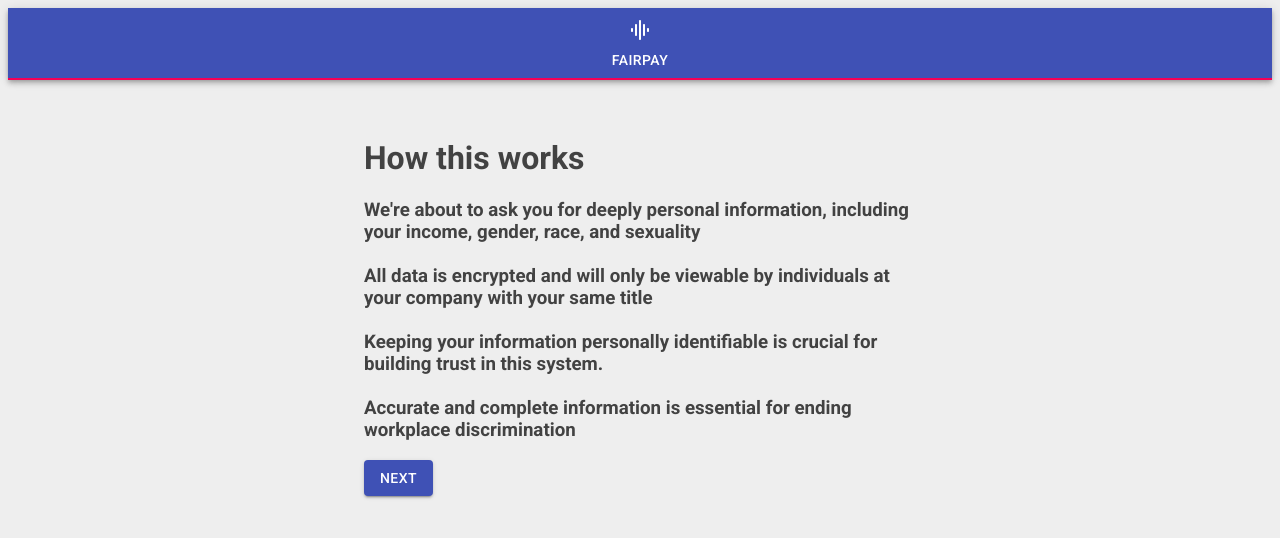
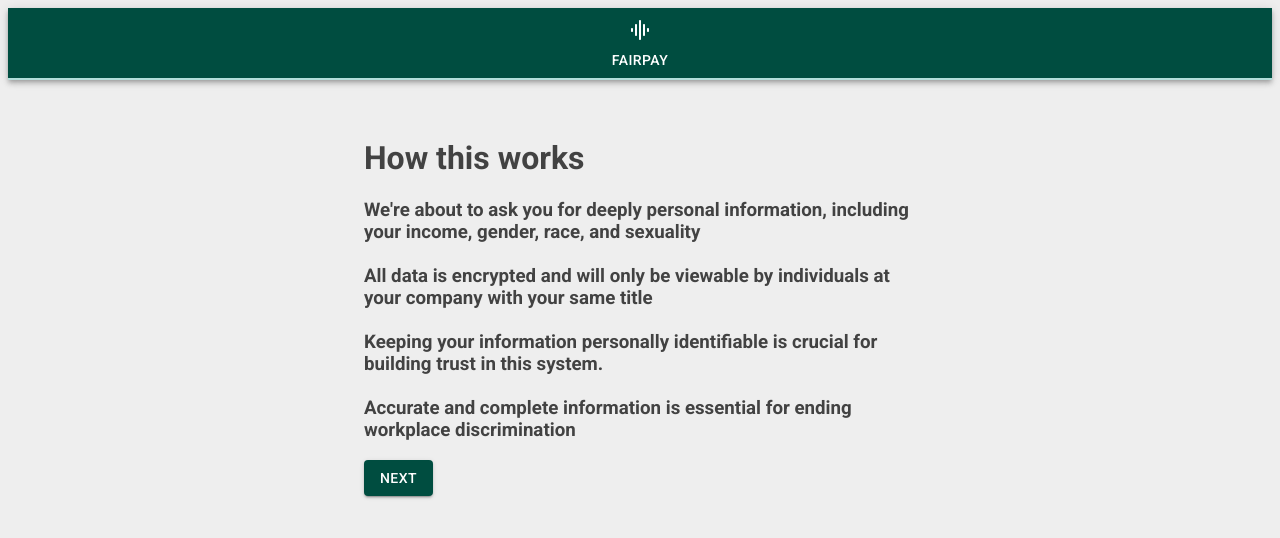
Before and after one commit to fairpayorg/fairpay, a React app: page /getstarted in a window 1280 px wide. Shown: the top 538 px of the page. Built offline with nearby package versions, Linux system fonts and the light colour scheme.

Commit message:
color theme

```diff
--- a/client/App.jsx
+++ b/client/App.jsx
@@ -7,7 +7,9 @@ import {
   Tab,
   Typography,
   SvgIcon,
+  ThemeProvider,
 } from '@material-ui/core';
+import { createMuiTheme } from '@material-ui/core/styles';
 import Home from './components/Home.jsx';
 import Login from './components/Login.jsx';
 import GraphicEqRoundedIcon from '@material-ui/icons/GraphicEqRounded';
@@ -23,9 +25,21 @@ import {
 
 import './components/stylesheets/styles.css';
 
+const theme = createMuiTheme({
+  palette: {
+    primary: {
+      main: '#004d40',
+    },
+    secondary: {
+      main: '#b2dfdb',
+    },
+  },
+});
+
 const App = () => {
   return (
     <div>
+      <ThemeProvider theme={theme}>
         <AppBar position="static" id="appBar">
           <Tabs value={0} variant="fullWidth">
             <Tab label="FairPay" icon={<GraphicEqRoundedIcon />} />
@@ -46,6 +60,7 @@ const App = () => {
             </Route>
           </Switch>
         </Router>
+      </ThemeProvider>
     </div>
   );
 };
--- a/client/components/Home.jsx
+++ b/client/components/Home.jsx
@@ -11,12 +11,12 @@ import {
 import CompanyComparison from './CompanyComparison.jsx';
 import IndividualComparison from './IndividualComparison.jsx';
 
-const styles = {
-  tabBar: {
-    backgroundColor: '#ffe082',
-    color: 'rgb(102, 102, 102)',
-  },
-};
+// const styles = {
+//   tabBar: {
+//     backgroundColor: '#ffe082',
+//     color: 'rgb(102, 102, 102)',
+//   },
+// };
 function Home(props) {
   // this is the hook that toggles the different comparison views
   // defaults to company comparison view
@@ -217,12 +217,13 @@ function Home(props) {
       )}
       <Container id="comparison_tabs">
         <AppBar
-          className={classes.tabBar}
+          // className={classes.tabBar}
           id="company_individual_toggle"
           position="static"
         >
           <Tabs value={view} view={view} onChange={handleComparison} centered>
             <Tab label="Company Wide Comparison" />
+            {/* <Tab label="Regional Comparison" /> */}
             <Tab label="Individual Comparison" />
           </Tabs>
         </AppBar>
@@ -257,6 +258,30 @@ function Home(props) {
                 aggregateList={aggregateList}
                 allNames={allNames}
               />
+              {/* <RegionalComparison
+                view={view}
+                index={0}
+                name={name}
+                company={company}
+                jobTitle={jobTitle}
+                sexuality={sexuality}
+                age={age}
+                gender={gender}
+                race={race}
+                employeeType={employeeType}
+                yrsExperience={yrsExperience}
+                yrsCompany={yrsCompany}
+                baseSalary={baseSalary}
+                annualBonus={annualBonus}
+                stockOptions={stockOptions}
+                signingBonus={signingBonus}
+                ftStatus={ftStatus}
+                raceList={raceList}
+                genderList={genderList}
+                ageList={ageList}
+                aggregateList={aggregateList}
+                allNames={allNames}
+              /> */}
               <IndividualComparison
                 view={view}
                 index={1}
@@ -292,4 +317,5 @@ function Home(props) {
   );
 }
 
-export default withStyles(styles)(Home);
+export default Home;
+// export default withStyles(styles)(Home);
--- a/client/components/stylesheets/styles.css
+++ b/client/components/stylesheets/styles.css
@@ -1,5 +1,5 @@
 #comparison_tabs {
-  width: 33em;
+  width: 50em;
 }
 
 body {
@@ -30,7 +30,7 @@ body {
 }
 
 .vertical_tab_bar {
-  background-color: #ffe082;
+  background-color: #b2dfdb;
   color: rgb(102, 102, 102);
   border: 1px solid #f5f5f5;
   box-shadow: 0px 2px 5px rgba(0, 0, 0, 0.1);
--- a/index.html
+++ b/index.html
@@ -11,7 +11,7 @@
       href="https://fonts.googleapis.com/css2?family=Roboto:wght@100;400;700&display=swap"
       rel="stylesheet"
     />
-    <title>Document</title>
+    <title>FairPay</title>
   </head>
   <body>
     <div id="root"></div>
```
Also changed, not shown: 1 other file (tests, documents, lock files or other folders). Lines whose indentation alone changed are shown as unchanged.
